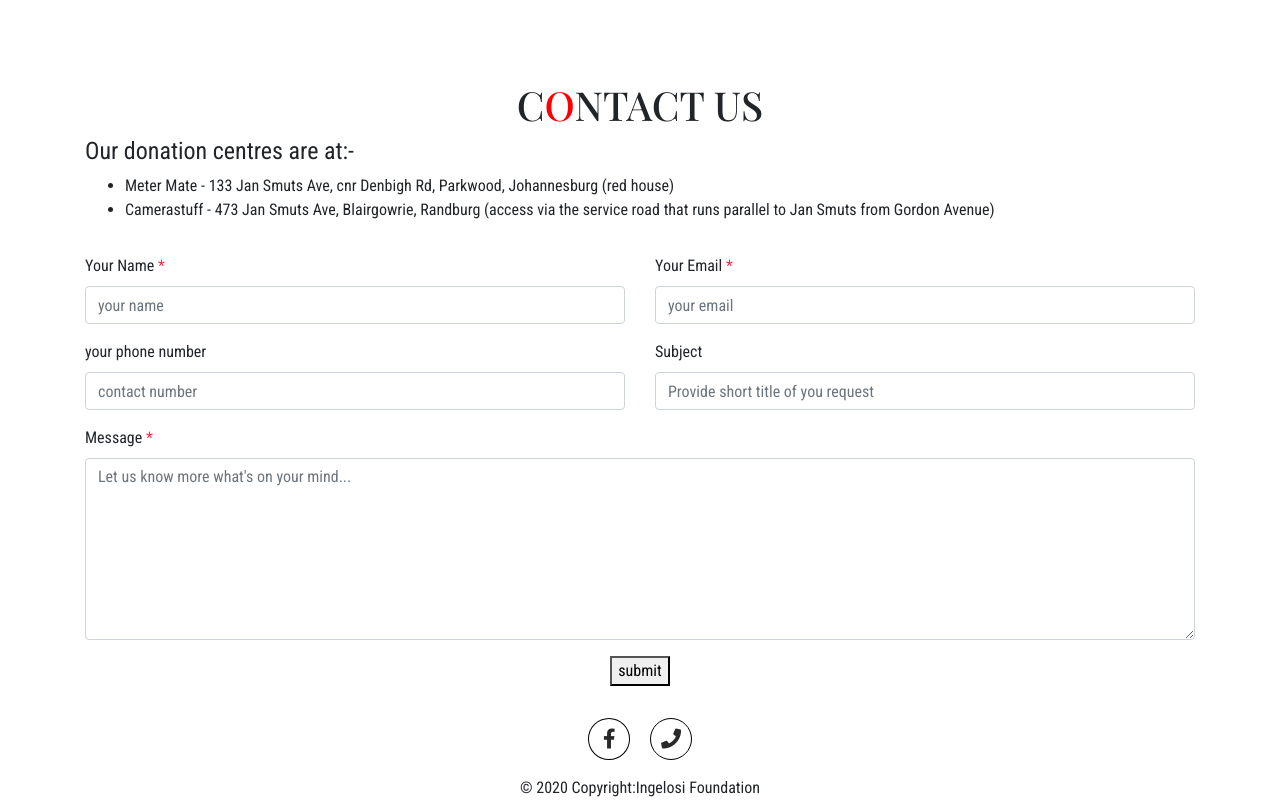
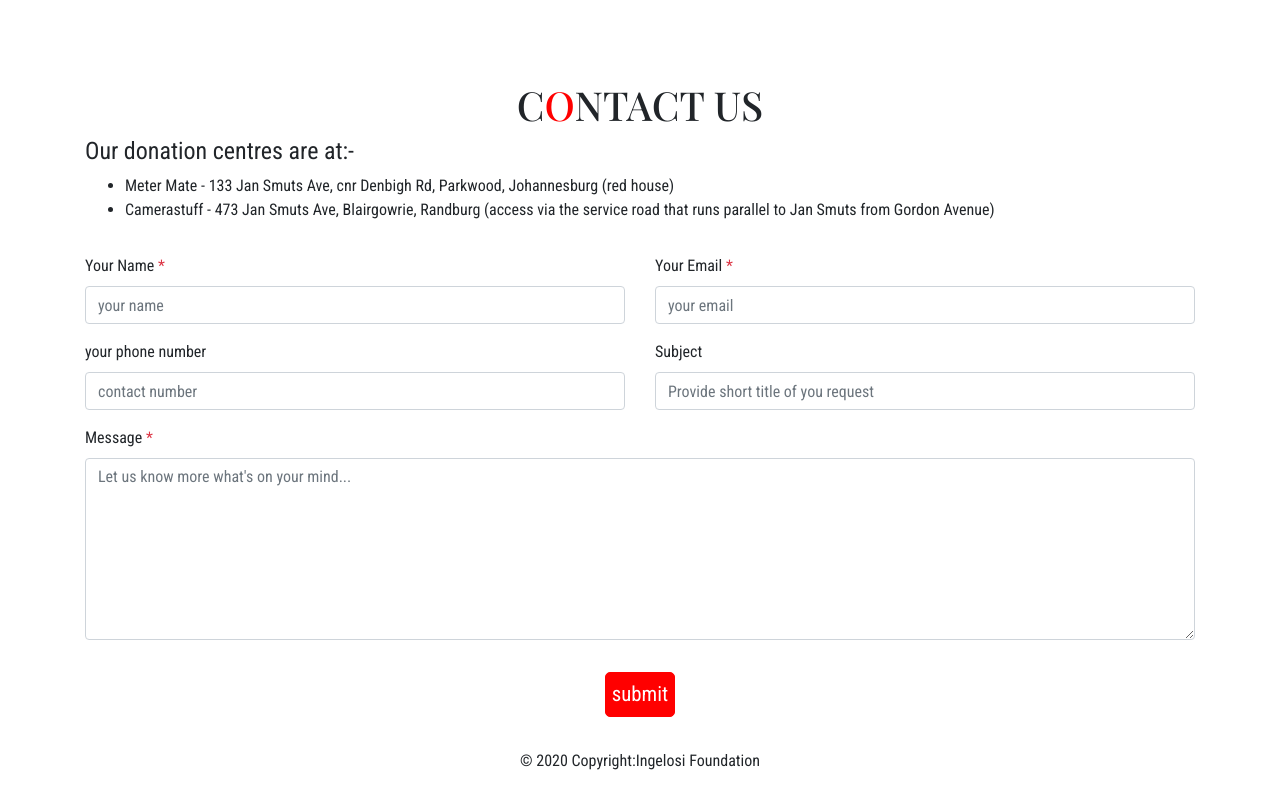
Before and after one commit to DineoM7/IngelosiWebsite, a plain HTML site: page index.html in a window 1280 px wide. Shown: the part 1734-2534 px from the top of the page. Drawn offline with nearby package versions, Linux system fonts and the light colour scheme; a script that the page names is missing; a web font is replaced by a local one.

Commit message:
updated changes requested by Kate- button and JHB image

```diff
--- a/CSS/stylesheet.css
+++ b/CSS/stylesheet.css
@@ -178,10 +178,19 @@ body::-webkit-scrollbar {
 }
 
   /* form *********************************************************************************************/
-  button.sub-button{
+  /* button.sub-button{
     border: 0.5px solid #DEDEDE;
     background-color: lightgray;
     color: black
+  } */
+  button{
+    text-decoration: none;
+    border: 0.5px solid red;
+    border-radius: 5px;
+    color: white;
+    font-size: 1.3em;
+    background: red;
+    padding:6px;
   }
 
   /* footer ***********************************************************************************************/
--- a/index.html
+++ b/index.html
@@ -285,16 +285,16 @@
           <textarea class="form-control" rows="7" id="contact-message" placeholder="Let us know more what's on your mind..." required=""></textarea>
           <div class="invalid-feedback">Please write a message!</div>
         </div>
-        <div class="text-center pb-3">
+        <div class="text-center pt-3">
           <a href="#"><button>submit</button></a>
         </div>
       </form>
     </div>
   </div>
   <!-- footer -->
-  <footer class="page-footer">
+  <footer class="page-footer p-3">
     <!-- Social buttons -->
-    <ul class="list-unstyled list-inline text-center">
+    <!-- <ul class="list-unstyled list-inline text-center">
       <li class="list-inline-item">
         <a href="https://www.facebook.com/ingelosifoundation/" class="btn-floating btn-fb mx-1">
           <i id="bookface" class="fab fa-facebook-f"></i>
@@ -305,9 +305,9 @@
           <i id="foot-icons" class="fas fa-phone"></i>
         </a>
       </li>
-    </ul>
+    </ul> -->
     <div class="text-center">
-      <div class="footer-copyright justify-content-center d-inline py-3 mb-2">© 2020 Copyright:Ingelosi Foundation
+      <div class="footer-copyright justify-content-center d-inline">© 2020 Copyright:Ingelosi Foundation
       </div>
     </div>
 
```
Also changed, not shown: Assets/Images/johannesburg-city.jpg (added), Assets/Images/johannesburg.jpg.
